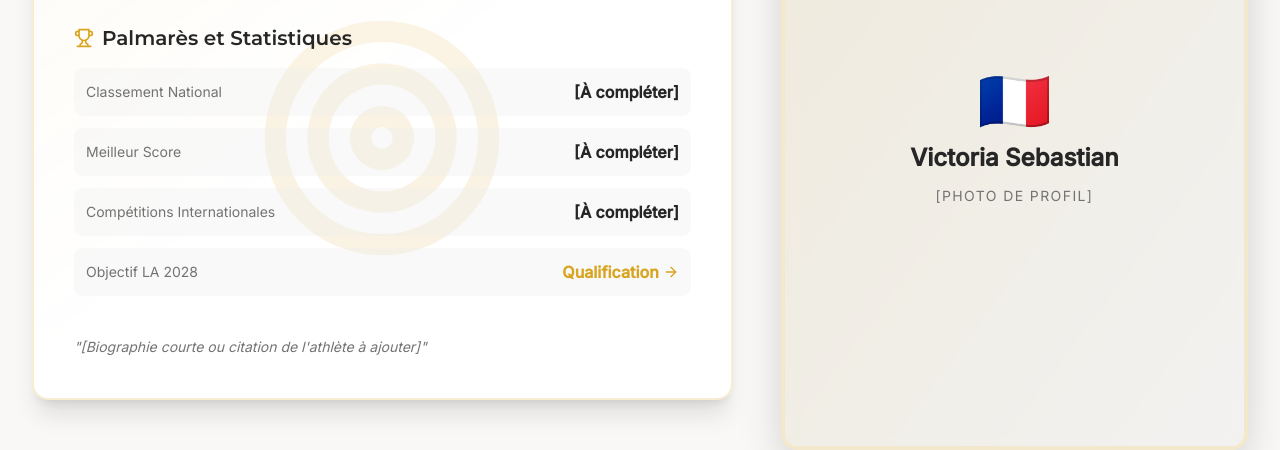
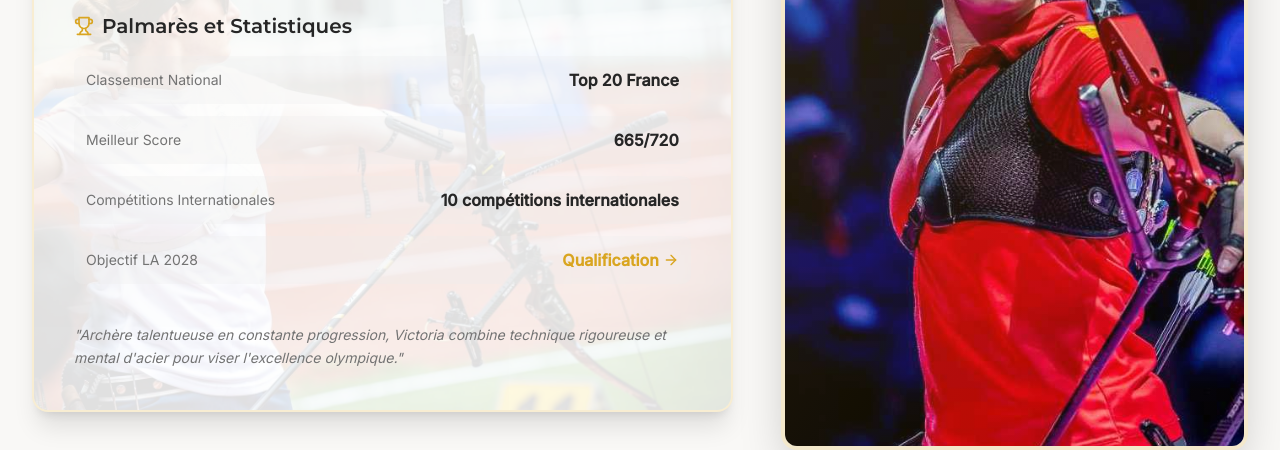
Before and after one commit to nc7hmwtkz4-dot/sg-367be137-3608-459c-9bca-cc2af1e0b7e2-1780337345, a Next.js app: page /los-angeles-2028 in a window 1280 px wide. Shown: the part 1452-1902 px from the top of the page. Built offline with nearby package versions, Linux system fonts and the light colour scheme; no server answers.

Commit message:
feat(data): add photos and info for victoria sebastian

```diff
--- a/src/pages/los-angeles-2028.tsx
+++ b/src/pages/los-angeles-2028.tsx
@@ -23,7 +23,7 @@ interface Athlete {
 
 const athletesData: Athlete[] = [
   { name: "Baptiste Addis", country: "FRA", flag: "🇫🇷", waId: 32221, profileImage: "/R3X_2643.jpg", actionImage: "/media_51380562_50966596_compressed.jpg", stats: { discipline: "Arc Classique", competitions: "12 compétitions nationales", bestScore: "680/720", ranking: "Top 15 France" } },
-  { name: "Victoria Sebastian", country: "FRA", flag: "🇫🇷", waId: 27419 },
+  { name: "Victoria Sebastian", country: "FRA", flag: "🇫🇷", waId: 27419, profileImage: "/DA6_0467.jpg", actionImage: "/R3X_2810.jpg", stats: { discipline: "Arc Classique", competitions: "10 compétitions internationales", bestScore: "665/720", ranking: "Top 20 France" }, bio: "Archère talentueuse en constante progression, Victoria combine technique rigoureuse et mental d'acier pour viser l'excellence olympique." },
   { name: "Jean-Charles Valladont", country: "FRA", flag: "🇫🇷", waId: 6403, profileImage: "/B16_7739.jpg", actionImage: "/R3X_9396.jpg", stats: { discipline: "Arc Classique", competitions: "15 compétitions internationales", bestScore: "692/720", ranking: "Top 10 France" }, bio: "Champion aguerri avec plus de 15 ans d'expérience au plus haut niveau. Médaillé national et compétiteur redoutable sur la scène internationale." },
   { name: "Anaëlle Florent", country: "FRA", flag: "🇫🇷", waId: 19935 },
   { name: "Thomas Aubert", country: "SUI", flag: "🇨🇭", waId: 5974 },
```
Also changed, not shown: public/DA6_0467.jpg (added), public/R3X_2810.jpg (added).
